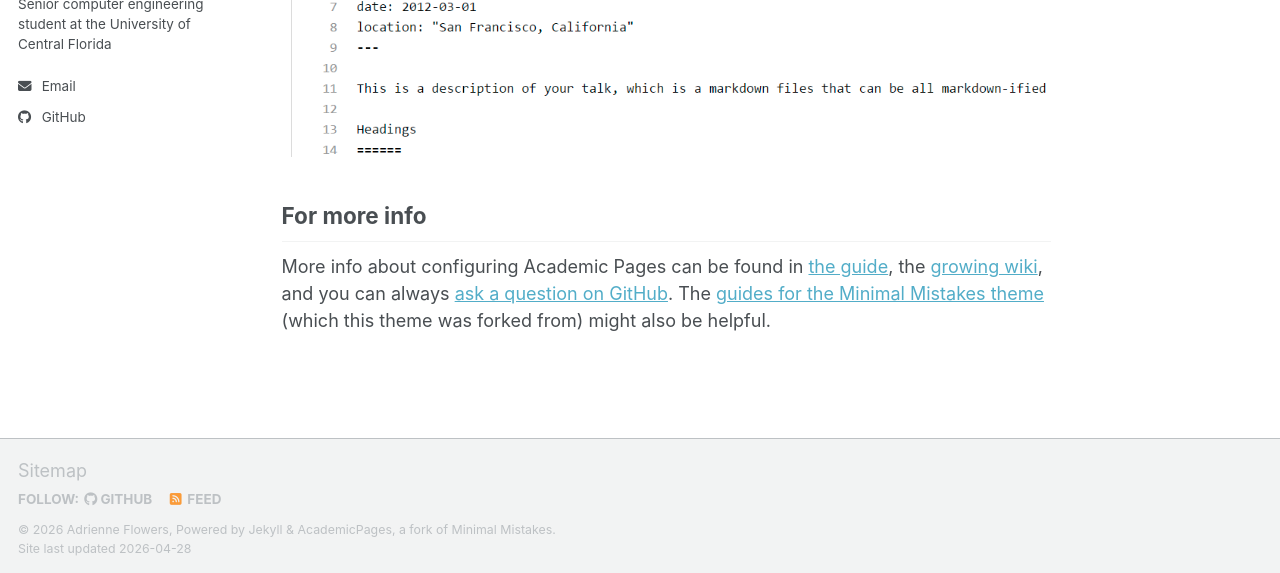
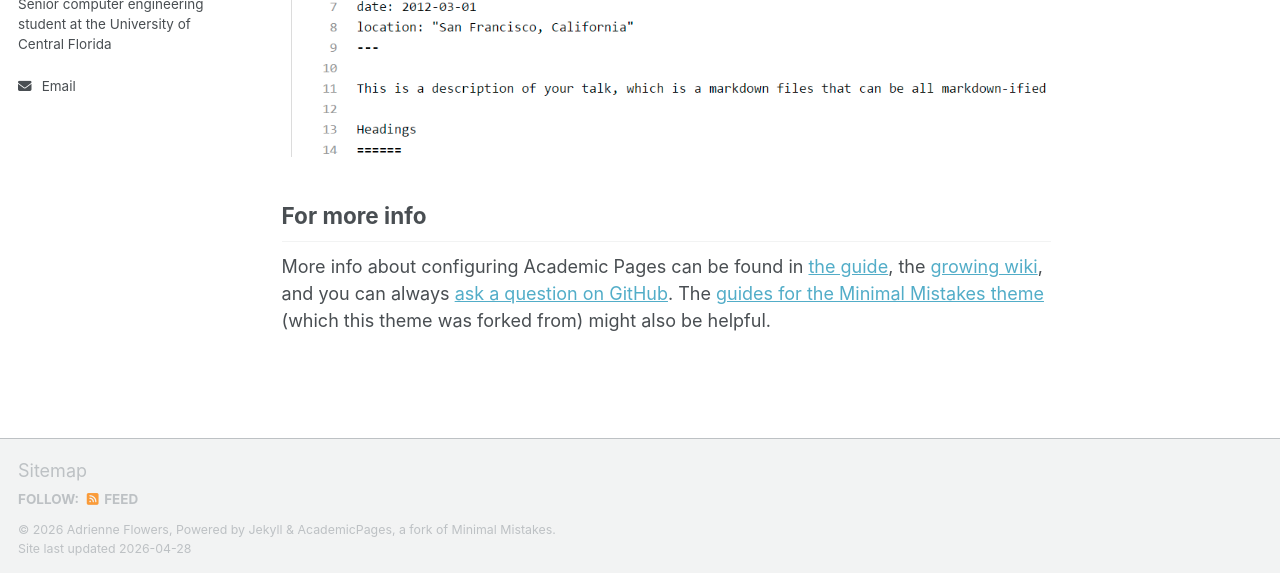
Before and after one commit to adrienne-ucf/adrienne-ucf.github.io, a Jekyll site: the page built from _pages/about.md, in a window 1280 px wide and 900 px high, scrolled down 2720 px. Shown: the part 324-897 px from the top of the window. Built offline with Jekyll 4.4.1, drawn with Linux system fonts in a browser that asks for light colours; a script bundle is joined from its source files by our own code; library files that are not in the unit come from our copies.

Commit message:
Update _config.yml
removed github link to portfolio template

```diff
--- a/_config.yml
+++ b/_config.yml
@@ -51,7 +51,7 @@ author:
  # bitbucket        : # Username - Update with your username on the site
  # codepen          : # Username
  # dribbble         : # Username
-  github           : "academicpages"
+  #github           : "academicpages"
  # kaggle           : # Username
  # stackoverflow    : # User number or user number and name (i.e., use "1" or "1/jeff-atwood")
 
```
